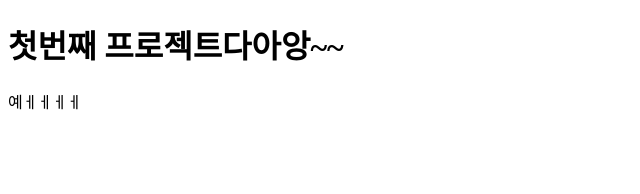
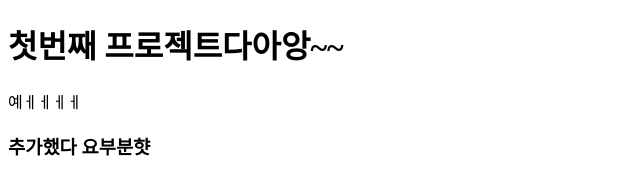
Before and after one commit to maenguri/first-project, a plain HTML site: page index.html in a window 1280 px wide. Shown: the whole page, without its empty margins (0-640 px from the left). Drawn offline with Linux system fonts and the light colour scheme.

Commit message:
second commit

```diff
--- a/index.html
+++ b/index.html
@@ -9,5 +9,7 @@
 <body>
     <h1>첫번째 프로젝트다아앙~~</h1>
     <p>예ㅔㅔㅔㅔ</p>
+    <h3>추가했다 요부분햣
+    </h3>
 </body>
 </html>
```
